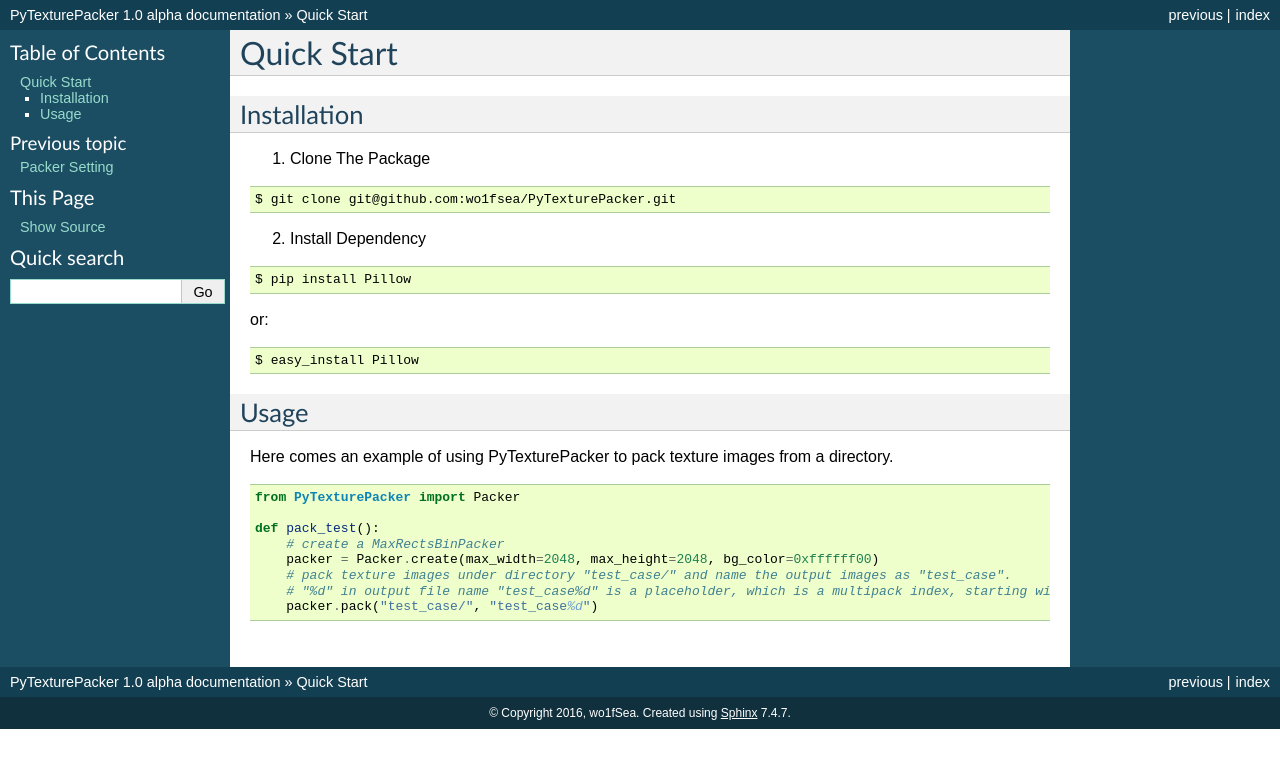
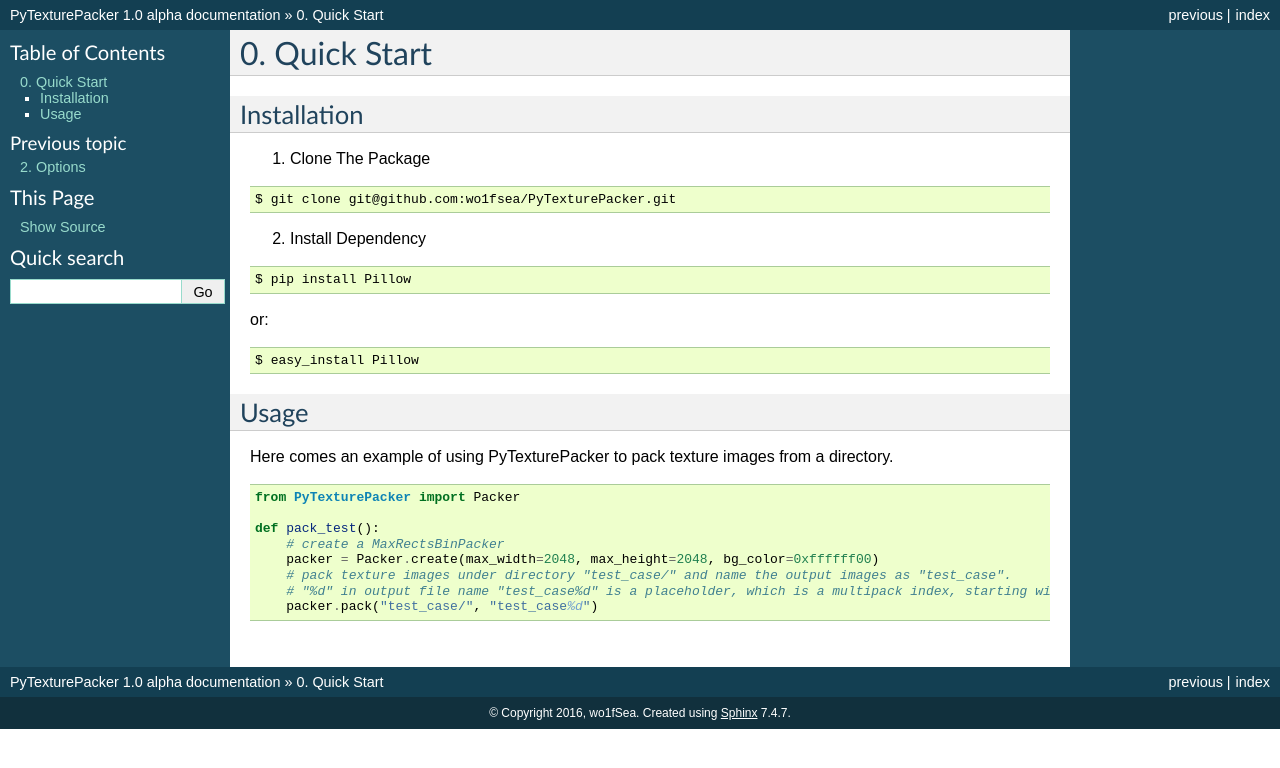
Before and after one commit to wo1fsea/PyTexturePacker, a Sphinx documentation site: the page built from docs/quick_start.rst, in a window 1280 px wide. Shown: the top 768 px of the page. Built offline with Sphinx 7.4.7, drawn with Linux system fonts in a browser that asks for light colours.

Commit message:
mod: renew docs

```diff
--- a/docs/license.rst
+++ b/docs/license.rst
@@ -1,6 +1,6 @@
-=======
-License
-=======
+==========
+3. License
+==========
 
 The project is released under the terms of MIT License. You may find the content of the license here_, or `LICENSE.txt` inside the project directory.
 
--- a/docs/packer_setting.rst
+++ b/docs/options.rst
@@ -1,4 +1,7 @@
-==============
+==========
+2. Options
+==========
+
 Packer Setting
 ==============
 
--- a/docs/quick_start.rst
+++ b/docs/quick_start.rst
@@ -1,6 +1,6 @@
-===========
-Quick Start
-===========
+==============
+0. Quick Start
+==============
 
 
 Installation
```
